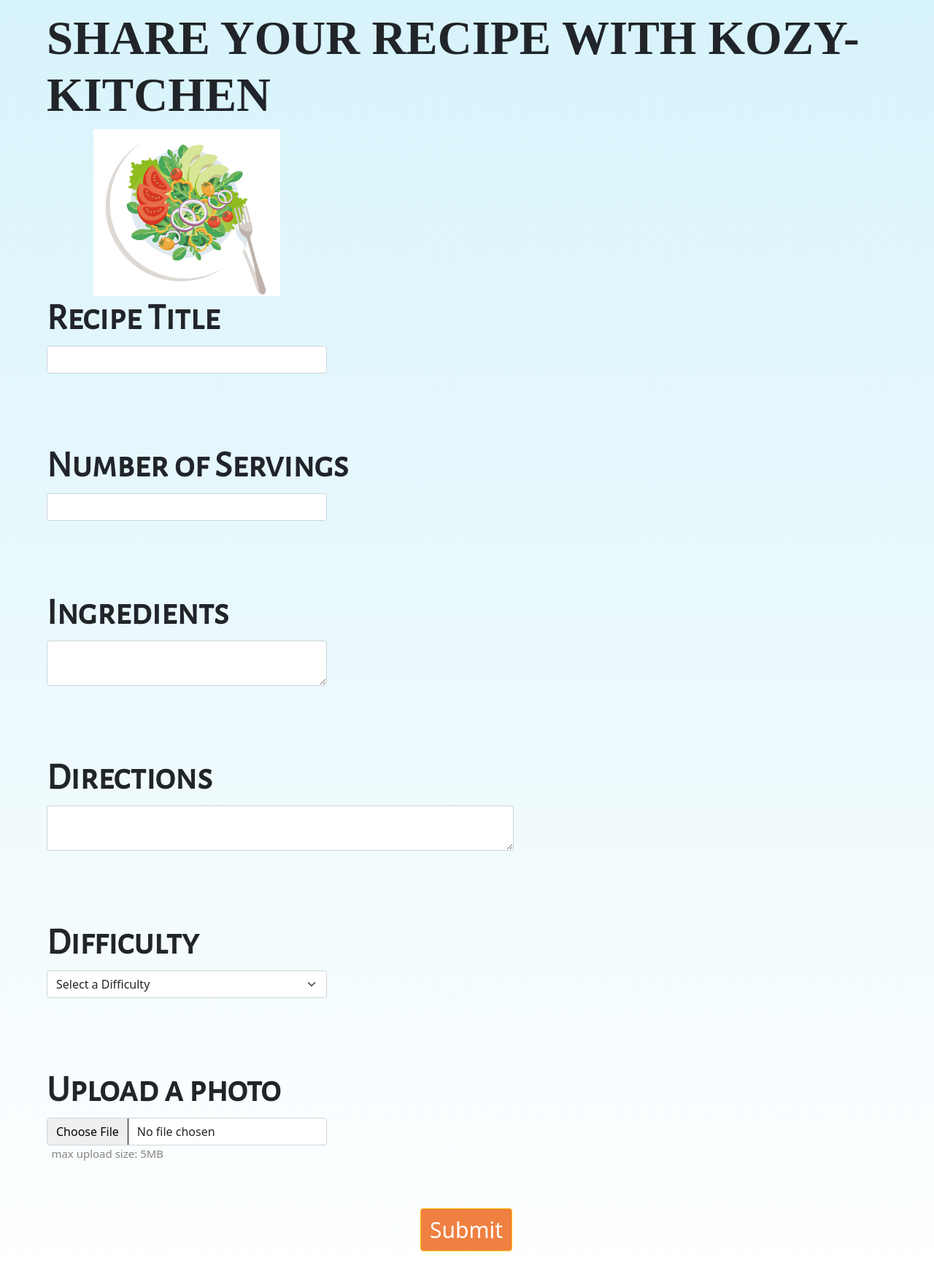
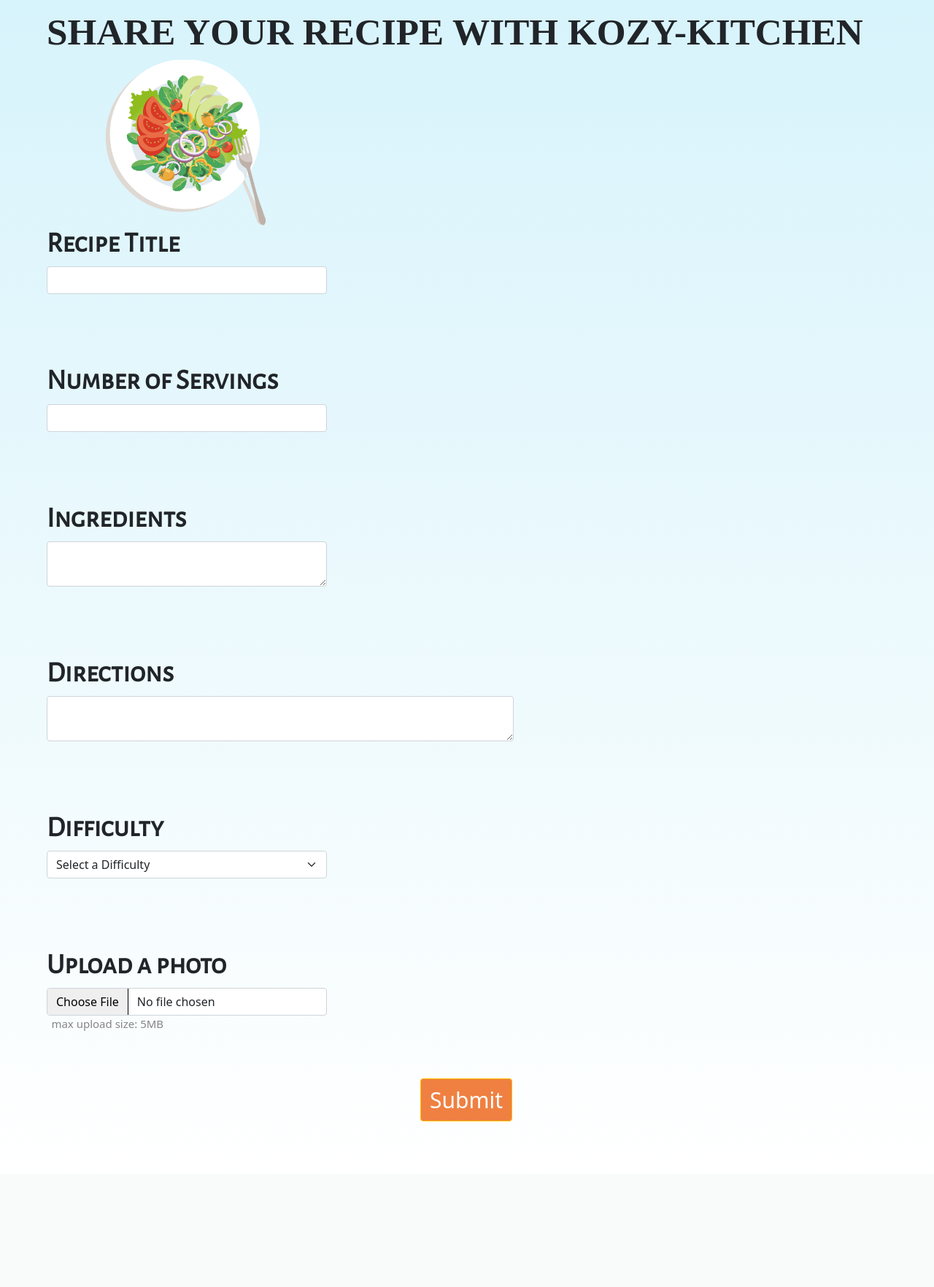
Before and after one commit to Akshattkain/Kozy-Kitchen, a PHP site: page /pages/upload.html in a window 1280 px wide. Shown: the part 55-1819 px from the top of the page at 73% size. After the commit the page ends 1592 px from the top, so only its background shows below. Run offline with PHP 8.4, Linux system fonts and the light colour scheme; some web fonts are replaced.

Commit message:
fixed font size issues

```diff
--- a/pages/upload.html
+++ b/pages/upload.html
@@ -17,35 +17,35 @@
       <h1 class="heading">
         SHARE YOUR RECIPE WITH KOZY-KITCHEN
       </h1>
-      <img src="../images/—Pngtree—vegetable salad food vegetables vegetable_3822948 1.jpg" class="image">
+      <img src="../images/—Pngtree—vegetable salad food vegetables vegetable_3822948 1.png" class="image">
     </div>
     <div class="upload-form">
       <form action="upload.php" method="post">
-        <h3 style="font-family: 'Alegreya Sans SC'; font-weight: 700; font-size: 50px; margin-left: 5%;">Recipe Title</h3>
+        <h3>Recipe Title</h3>
         <input type="text" name="title" class="form-control" style="width: 30%; margin-left: 5%;">
         <br>
         <br>
         <br>
         <br>
-        <h3 style="font-family: 'Alegreya Sans SC'; font-weight: 700; font-size: 50px; margin-left: 5%;">Number of Servings</h3>
+        <h3>Number of Servings</h3>
         <input type="text" name="servings" class="form-control" style="width: 30%; margin-left: 5%;">
         <br>
         <br>
         <br>
         <br>
-        <h3 style="font-family: 'Alegreya Sans SC'; font-weight: 700; font-size: 50px; margin-left: 5%;">Ingredients</h3>
+        <h3>Ingredients</h3>
         <textarea class="form-control" name="ingredients" style="width: 30%; margin-left: 5%;" ></textarea>
         <br>
         <br>
         <br>
         <br>
-        <h3 style="font-family: 'Alegreya Sans SC'; font-weight: 700; font-size: 50px; margin-left: 5%;">Directions</h3>
+        <h3>Directions</h3>
         <textarea class="form-control" name="directions" style="width: 50%; margin-left: 5%;"></textarea>
         <br>
         <br>
         <br>
         <br>
-        <h3 style="font-family: 'Alegreya Sans SC'; font-weight: 700; font-size: 50px; margin-left: 5%;">Difficulty</h3>
+        <h3>Difficulty</h3>
         <select class="form-select" name="diificulty" style="width: 30%; margin-left: 5%;">
           <option selected>Select a Difficulty </option>
           <option value="1">Easy</option>
@@ -56,7 +56,7 @@
         <br>
         <br>
         <br>
-        <h3 style="font-family: 'Alegreya Sans SC'; font-weight: 700; font-size: 50px; margin-left: 5%;">Upload a photo</h3>
+        <h3>Upload a photo</h3>
         <input type="file" name="img_dish" class="form-control" style="width: 30%; margin-left: 5%;">
         <p style="color: rgb(133, 133, 133); font-size: 15px; margin-left: 5.5%;">max upload size: 5MB</p>
         <br>
--- a/styles/upload.css
+++ b/styles/upload.css
@@ -10,13 +10,14 @@ body {
 .heading {
     font-family: Allan;
     font-weight: 700;
-    font-size: 65px;
+    font-size: 4vw;
     display: inline-block;
     margin-left: 5% ;
 }
 
 .image {
     margin-left: 10%;
+    margin-right: 4%;
     width: 20%;
     height: 20%;
 }
@@ -29,3 +30,10 @@ body {
 .btn:hover {
     background-color: #E96D26 !important;
 }
+
+h3 {
+    font-family: 'Alegreya Sans SC';
+    font-weight: 700 !important;
+    font-size: 3vw !important;
+    margin-left: 5%;
+}
```
Also changed, not shown: images/—Pngtree—vegetable salad food vegetables vegetable_3822948 1.png (added).
